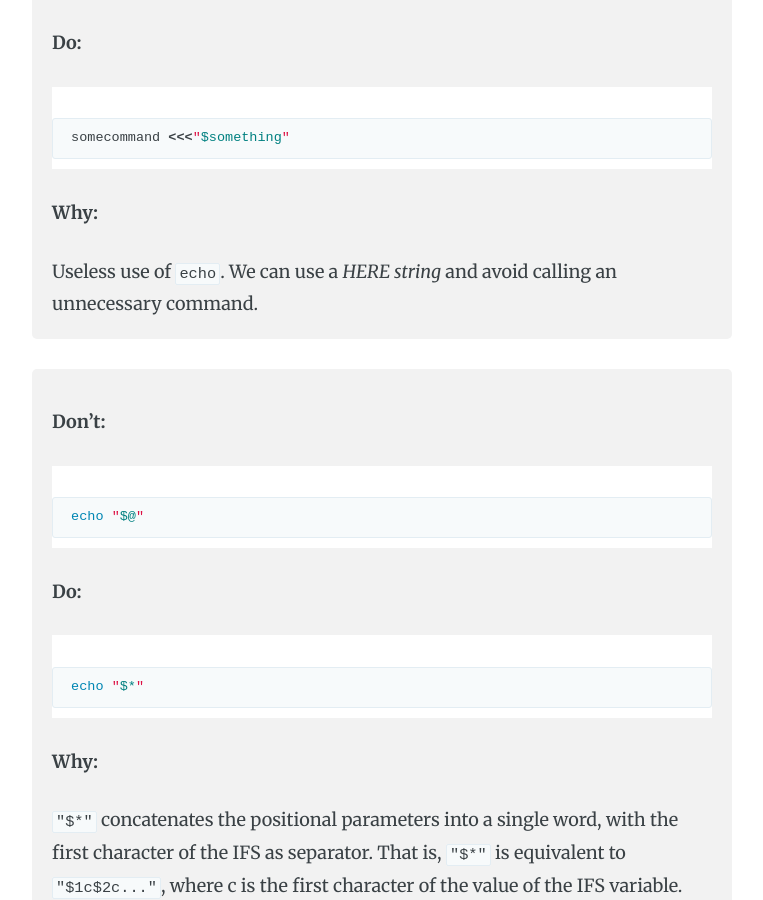
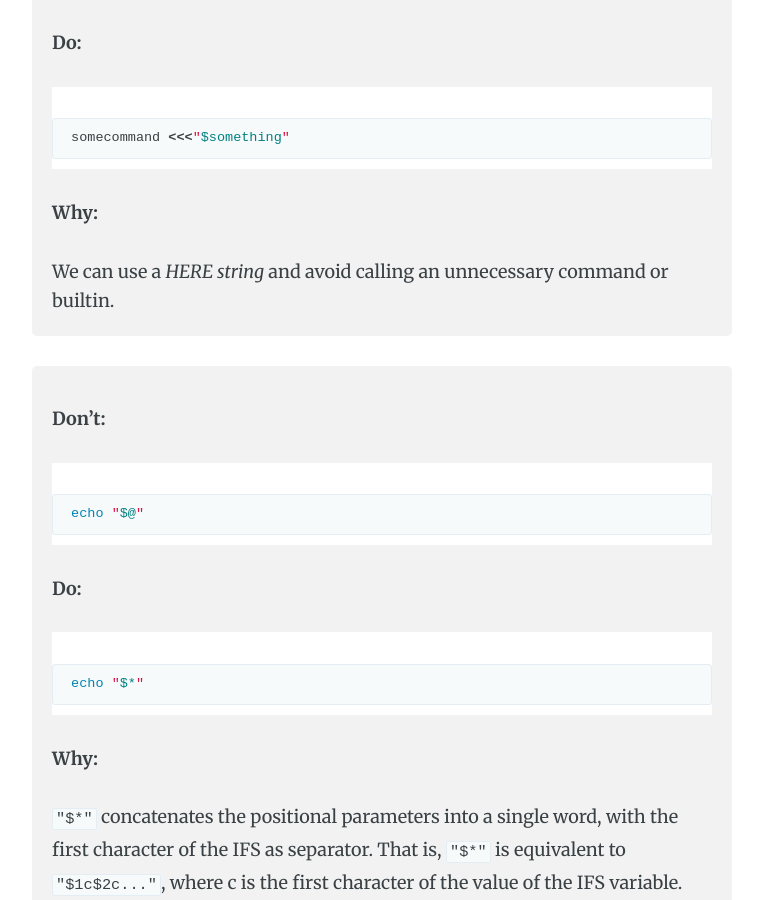
Before and after one commit to brbsix/brbsix.github.io, a Jekyll site: the page built from _posts/2015-11-29-bash-scripting-dos-and-donts.md, in a window 1280 px wide and 900 px high, scrolled down 5214 px. Shown: the whole window, without its empty margins (258-1021 px from the left). Built offline with Jekyll 4.4.1, drawn with Linux system fonts in a browser that asks for light colours; comment, search, counter and statistics services are not loaded.

Commit message:
Revise description

```diff
--- a/_posts/2015-11-29-bash-scripting-dos-and-donts.md
+++ b/_posts/2015-11-29-bash-scripting-dos-and-donts.md
@@ -177,7 +177,7 @@ If you're using `cat` for some other purpose then you probably shouldn't be usin
 
 **Why:**
 
-Useless use of `echo`. We can use a *HERE string* and avoid calling an unnecessary command.
+We can use a *HERE string* and avoid calling an unnecessary command or builtin.
 
 </div>
 
```
